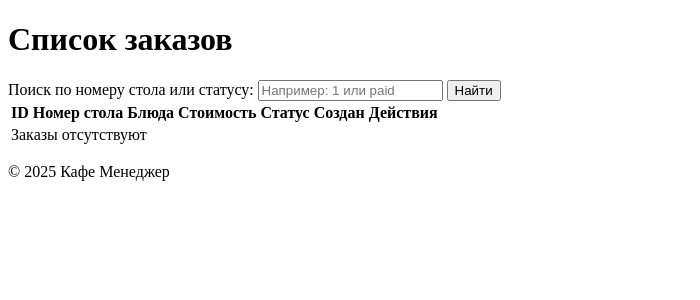
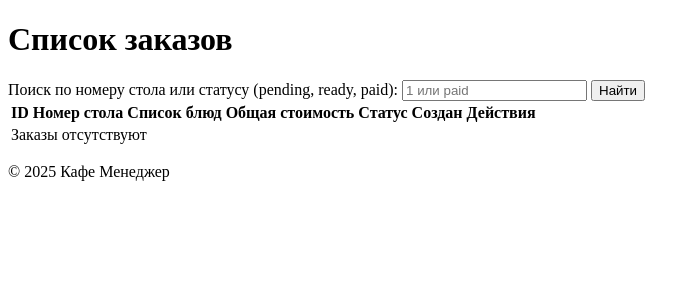
Before and after one commit to amalshakov/effective-mobile-cafe-manager, a Django app: page / in a window 1280 px wide. Shown: the part 70-370 px from the top of the page, without its empty margins (0-700 px from the left). Run offline with Django 4.2, Linux system fonts and the light colour scheme; data that the repository does not hold is empty.

Commit message:
change order_list.html

```diff
--- a/cafe_manager/templates/orders/order_list.html
+++ b/cafe_manager/templates/orders/order_list.html
@@ -6,8 +6,8 @@
 <h1>Список заказов</h1>
 
 <form method="get" action="{% url 'order_list' %}">
-    <label for="q">Поиск по номеру стола или статусу:</label>
-    <input type="text" id="q" name="q" placeholder="Например: 1 или paid">
+    <label for="q">Поиск по номеру стола или статусу (pending, ready, paid):</label>
+    <input type="text" id="q" name="q" placeholder="1 или paid">
     <button type="submit">Найти</button>
 </form>
 
@@ -16,8 +16,8 @@
         <tr>
             <th>ID</th>
             <th>Номер стола</th>
-            <th>Блюда</th>
-            <th>Стоимость</th>
+            <th>Список блюд</th>
+            <th>Общая стоимость</th>
             <th>Статус</th>
             <th>Создан</th>
             <th>Действия</th>
@@ -39,9 +39,8 @@
             <td>{{ order.get_status_display }}</td>
             <td>{{ order.created_at|date:"d.m.Y H:i" }}</td>
             <td>
-                <a href="{% url 'order_edit' order.id %}">Изменить</a> |
+                <a href="{% url 'order_update' order.id %}">Изменить</a> |
                 <a href="{% url 'order_delete' order.id %}">Удалить</a>
-                <a href="{% url 'revenue_report' %}" class="button">Посмотреть отчет о выручке</a>
             </td>
         </tr>
         {% empty %}
```
